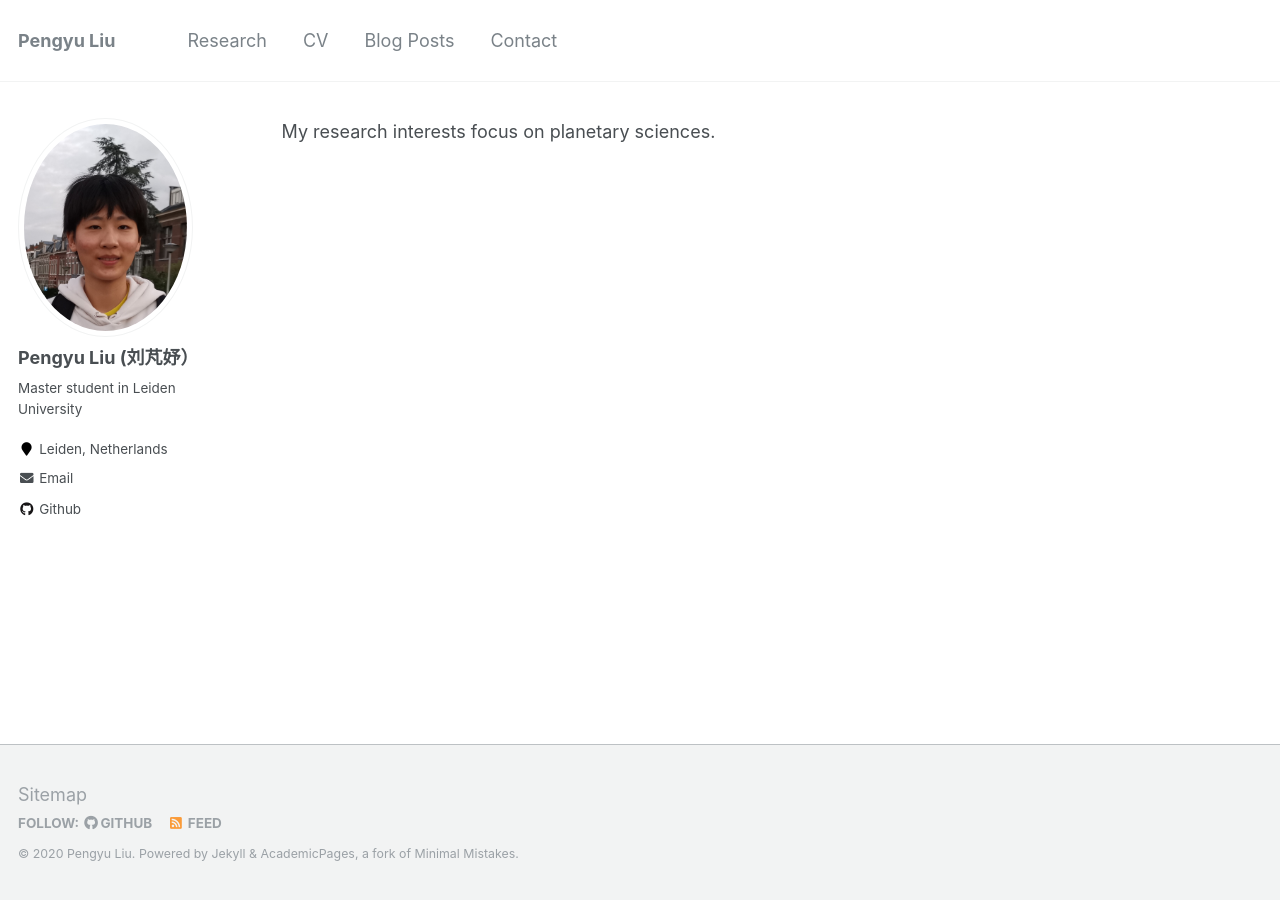
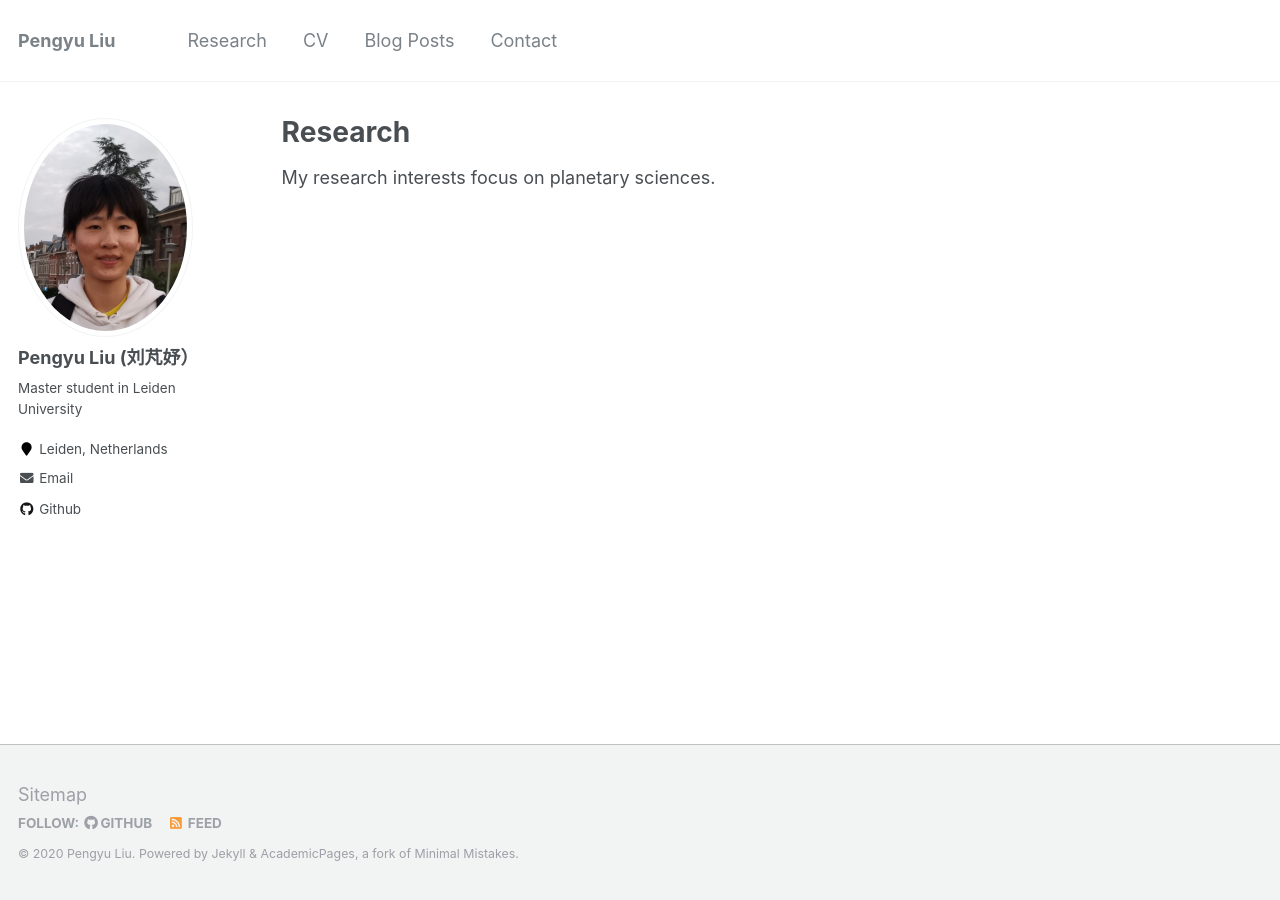
Before and after one commit to Pengyu-Liu/pengyuliu.github.io, a Jekyll site: the page built from _pages/research.md, in a window 1280 px wide. Built offline with Jekyll 4.4.1, drawn with Linux system fonts in a browser that asks for light colours; our own code applies the rules of GitHub Pages for plain Markdown files.

Commit message:
Update research.md

```diff
--- a/_pages/research.md
+++ b/_pages/research.md
@@ -1 +1,12 @@
+---
+layout: archive
+title: "Research"
+permalink: /research/
+author_profile: true
+
+---
+
+{% include base_path %}
+
+
 My research interests focus on planetary sciences.
```
